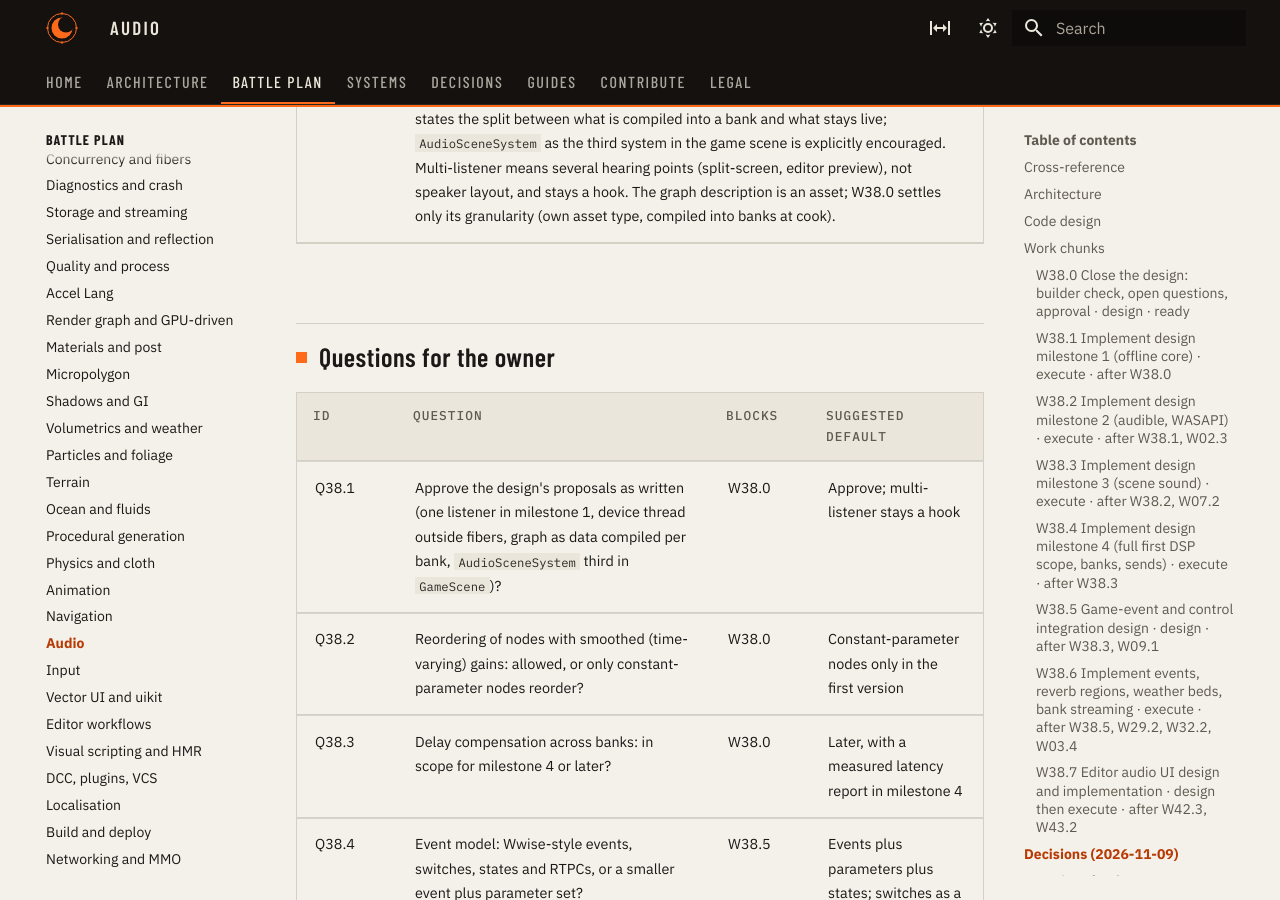
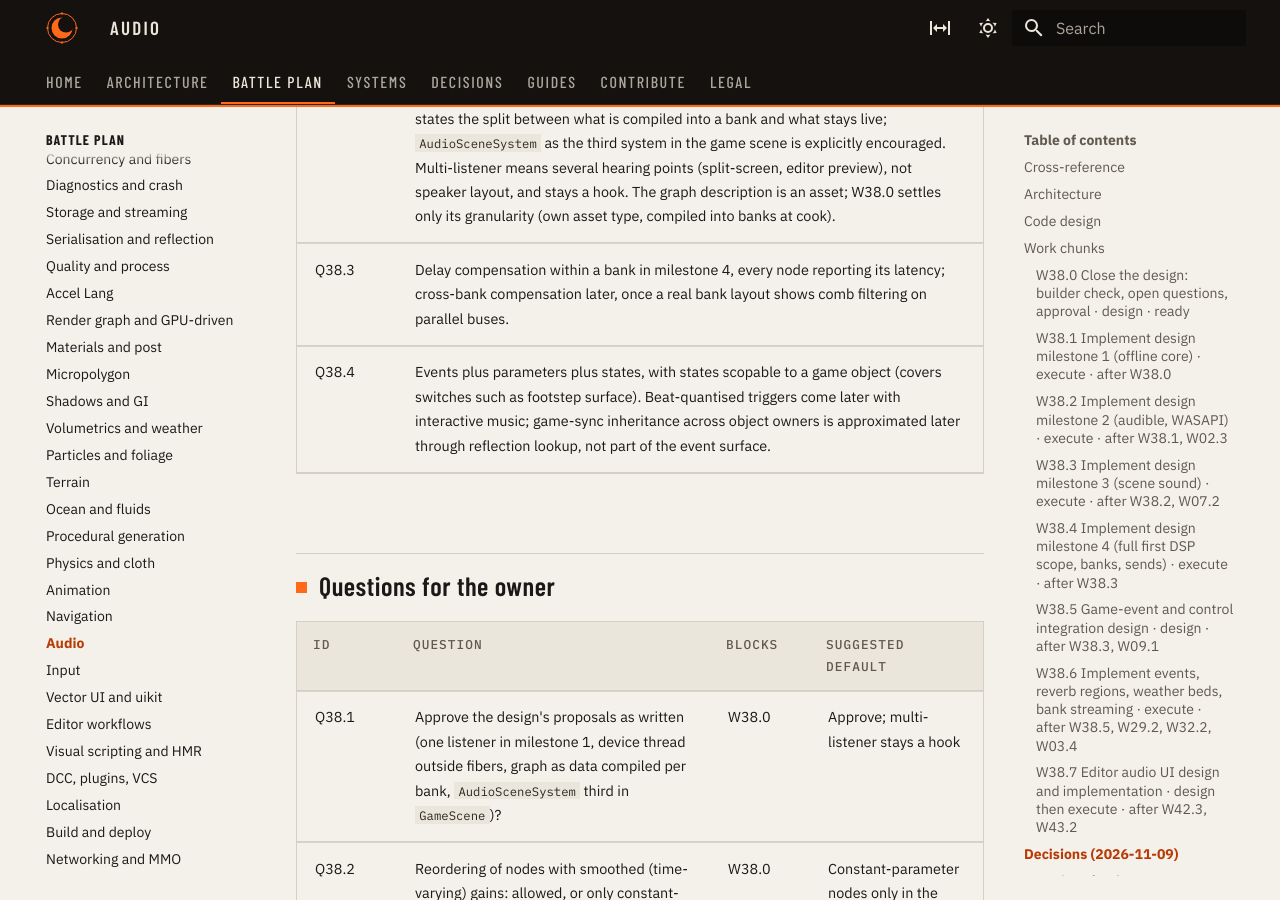
Before and after one commit to Heliogrim/Heliogrim-Pages, an MkDocs documentation site: the page built from docs/plan/work/audio.md, in a window 1280 px wide and 900 px high, scrolled down 4524 px. Built offline with MkDocs 1.6.1 and Material for MkDocs 9.7.7, drawn with Linux system fonts in a browser that asks for light colours; some of the changed text lies outside the part shown.

Commit message:
docs(plan): close question batch 4

```diff
--- a/docs/plan/work/audio.md
+++ b/docs/plan/work/audio.md
@@ -75,6 +75,8 @@ The design page holds the code design. Additions that the battle plan requires,
 |---|---|
 | Q38.2 | Constant-parameter nodes only are reorderable in the first version; optimiser passes that handle smoothed gains can be added later. |
 | Q38.1 | Approved: one listener in milestone 1; the device thread outside the fiber scheduler (an affine thread with lock-free queues, as planned in Batch 1); graph data compiled per bank, with the caveat that live mixing and reaction must stay possible, so W38.0 states the split between what is compiled into a bank and what stays live; `AudioSceneSystem` as the third system in the game scene is explicitly encouraged. Multi-listener means several hearing points (split-screen, editor preview), not speaker layout, and stays a hook. The graph description is an asset; W38.0 settles only its granularity (own asset type, compiled into banks at cook). |
+| Q38.3 | Delay compensation within a bank in milestone 4, every node reporting its latency; cross-bank compensation later, once a real bank layout shows comb filtering on parallel buses. |
+| Q38.4 | Events plus parameters plus states, with states scopable to a game object (covers switches such as footstep surface). Beat-quantised triggers come later with interactive music; game-sync inheritance across object owners is approximated later through reflection lookup, not part of the event surface. |
 
 ## Questions for the owner
 
```
Also changed, not shown: other parts of docs/plan/work/audio.md (+1 -1 lines), docs/plan/work/procedural-generation.md (+1 -1 lines), docs/plan/work/questions.md (+1 -1 lines).
